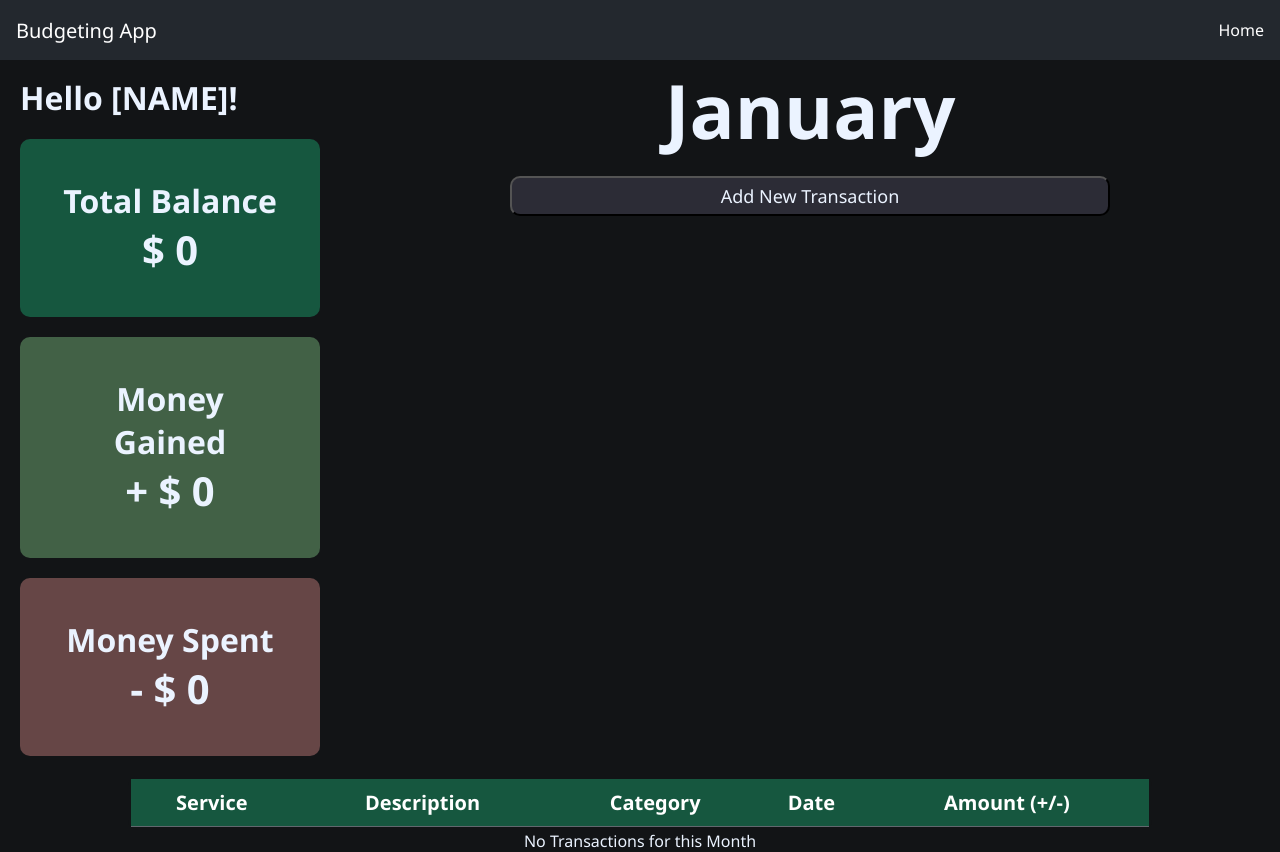
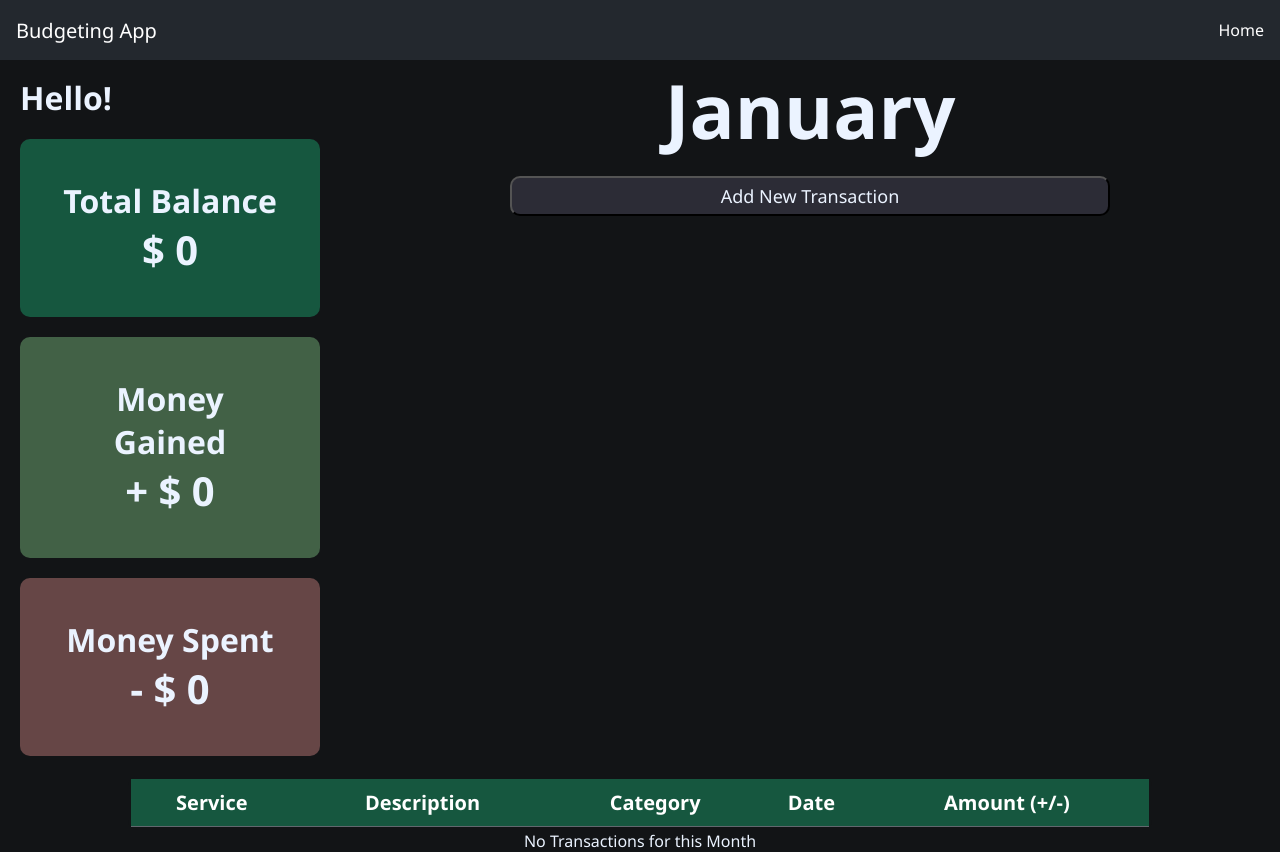
Before and after one commit to RohanManoharan/BudgetingApp, a React (Vite) app: page /home in a window 1280 px wide. Built offline with nearby package versions, Linux system fonts and the light colour scheme.

Commit message:
Update Home.jsx

```diff
--- a/src/Home.jsx
+++ b/src/Home.jsx
@@ -49,7 +49,7 @@ export default function Home(){
     // Components that make up the homepage
     <div className="homepage">
       <Navbar/>
-      <h1 id="greeting" className="heading">Hello [NAME]!</h1>
+      <h1 id="greeting" className="heading">Hello!</h1>
       <Money_SideBar money={money} />
       <Transaction_UI monthName={monthName} date={date} showTForm={showTForm} setShowTForm={setShowTForm} transactions={transactions} addTransaction={addTransaction} deleteTransaction={deleteTransaction} />
     </div>
```
